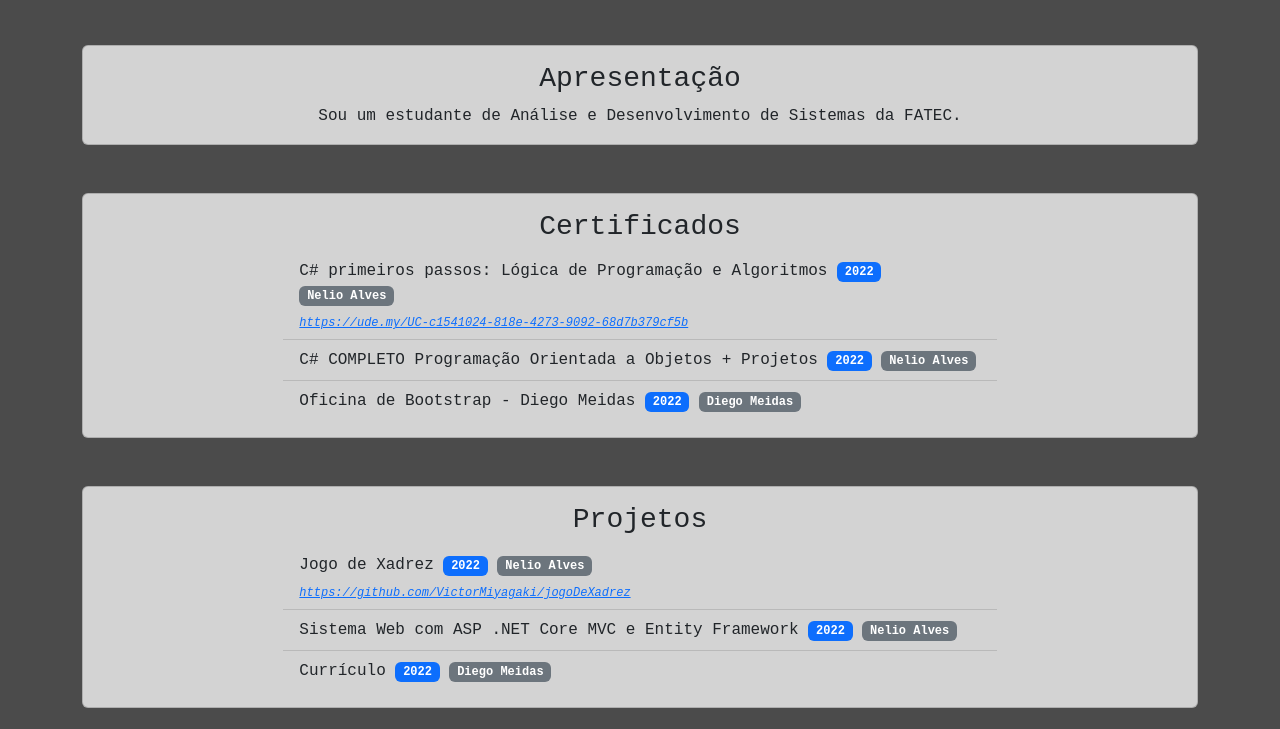
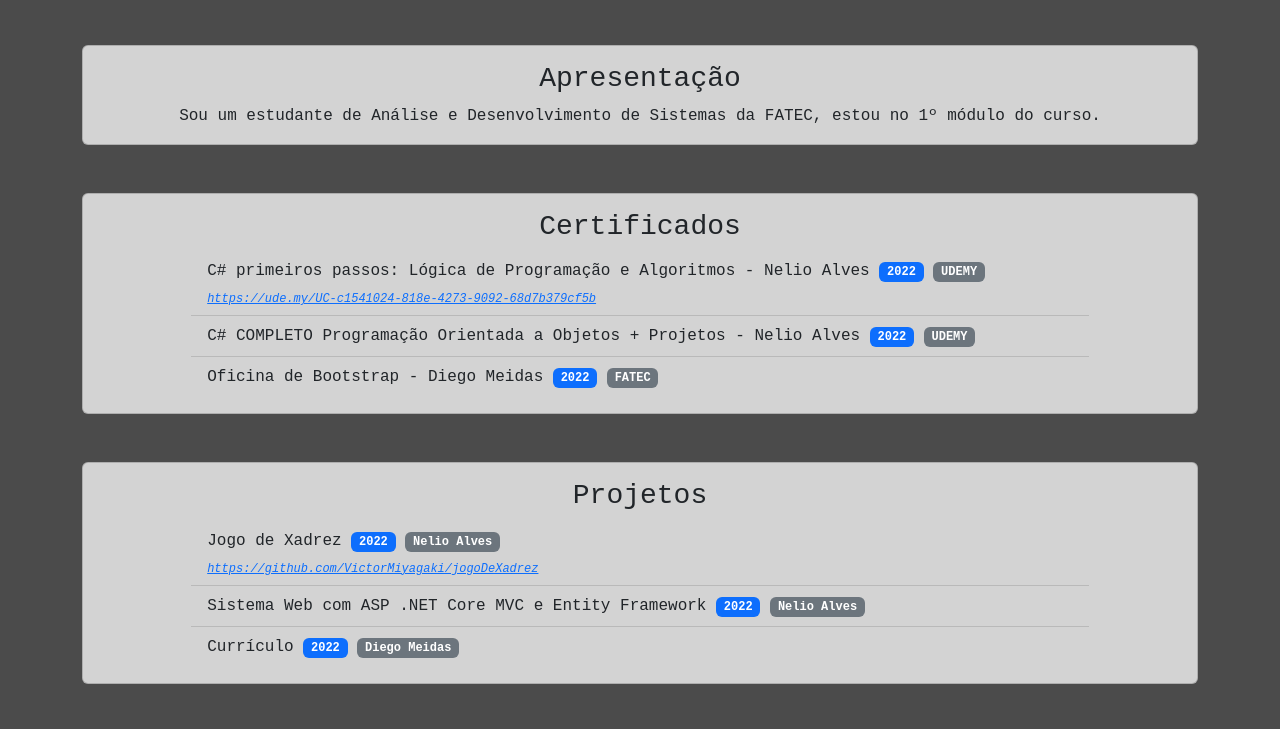
Before and after one commit to VictorMiyagaki/Oficina-de-Bootstrap, a plain HTML site: page index.html in a window 1280 px wide. Shown: the part 355-1084 px from the top of the page. Drawn offline with nearby package versions, Linux system fonts and the light colour scheme.

Commit message:
Fazendo alguns ajustes

```diff
--- a/index.html
+++ b/index.html
@@ -3,6 +3,7 @@
   <head>
         <meta charset="utf-8">
         <meta name="viewport" content="width=device-width, initial-scale=1">
+        <meta http-equiv="X-UA-Compatible" content="IE=edge">
         <title>Bootstrap demo</title>
         <link href="https://cdn.jsdelivr.net/npm/bootstrap@5.2.1/dist/css/bootstrap.min.css" rel="stylesheet" integrity="sha384-iYQeCzEYFbKjA/T2uDLTpkwGzCiq6soy8tYaI1GyVh/UjpbCx/TYkiZhlZB6+fzT" crossorigin="anonymous">
         <style>.list-group-item, .card {background-color:lightgray}</style>
@@ -55,7 +56,7 @@
       <div class="card">
         <div class="card-body">
           <h3 class="card-title text-center">Apresentação</h3>
-          <p class="card-text text-center">Sou um estudante de Análise e Desenvolvimento de Sistemas da FATEC.</p>
+          <p class="card-text text-center">Sou um estudante de Análise e Desenvolvimento de Sistemas da FATEC, estou no 1º módulo do curso.</p>
         </div>
       </div>
     </div>
@@ -68,12 +69,12 @@
                 <h3 class="card-title text-center">Certificados</h3>
                 <div class="row">
                     <div class="col"></div>
-                    <div class="col-8">
+                    <div class="col-10">
                         <ul class="list-group list-group-flush">
-                            <li class="list-group-item">C# primeiros passos: Lógica de Programação e Algoritmos <span class="badge text-bg-primary">2022</span> <span class="badge text-bg-secondary">Nelio Alves</span>
+                            <li class="list-group-item">C# primeiros passos: Lógica de Programação e Algoritmos - Nelio Alves <span class="badge text-bg-primary">2022</span> <span class="badge text-bg-secondary">UDEMY</span>
                             <br><sub><em><a href="https://ude.my/UC-c1541024-818e-4273-9092-68d7b379cf5b" target="_blank">https://ude.my/UC-c1541024-818e-4273-9092-68d7b379cf5b</a></em></sub></li>
-                            <li class="list-group-item">C# COMPLETO Programação Orientada a Objetos + Projetos <span class="badge text-bg-primary">2022</span> <span class="badge text-bg-secondary">Nelio Alves</span></li>
-                            <li class="list-group-item">Oficina de Bootstrap - Diego Meidas <span class="badge text-bg-primary">2022</span> <span class="badge text-bg-secondary">Diego Meidas</span></li>
+                            <li class="list-group-item">C# COMPLETO Programação Orientada a Objetos + Projetos - Nelio Alves <span class="badge text-bg-primary">2022</span> <span class="badge text-bg-secondary">UDEMY</span></li>
+                            <li class="list-group-item">Oficina de Bootstrap - Diego Meidas <span class="badge text-bg-primary">2022</span> <span class="badge text-bg-secondary">FATEC</span></li>
                         </ul>
                     </div>
                     <div class="col"></div>
@@ -90,7 +91,7 @@
                 <h3 class="card-title text-center">Projetos</h3>
                 <div class="row">
                     <div class="col"></div>
-                    <div class="col-8">
+                    <div class="col-10">
                         <ul class="list-group list-group-flush">
                             <li class="list-group-item">Jogo de Xadrez <span class="badge text-bg-primary">2022</span> <span class="badge text-bg-secondary">Nelio Alves</span>
                             <br><sub><em><a href="https://github.com/VictorMiyagaki/jogoDeXadrez">https://github.com/VictorMiyagaki/jogoDeXadrez</a></em></sub></li>
@@ -105,7 +106,7 @@
     </div>
 
     <!-- Portfolio-->
-    <div class="carousel slide" data-bs-ride="false">
+    <div id="carouselExampleCaptions" class="carousel slide" data-bs-ride="false">
       <a style="position:relative; top: -70px;" name="carouselExampleCaptions"></a>
       <div class="carousel-indicators">
         <button type="button" data-bs-target="#carouselExampleCaptions" data-bs-slide-to="0" class="active" aria-current="true" aria-label="Slide 1"></button>
```
